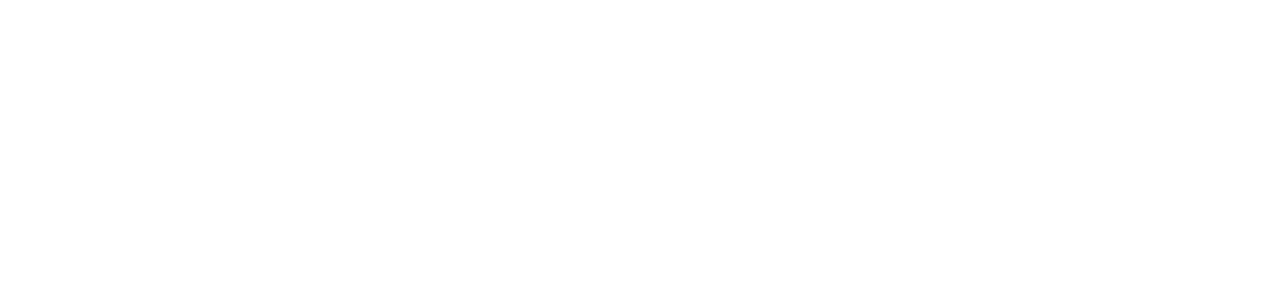
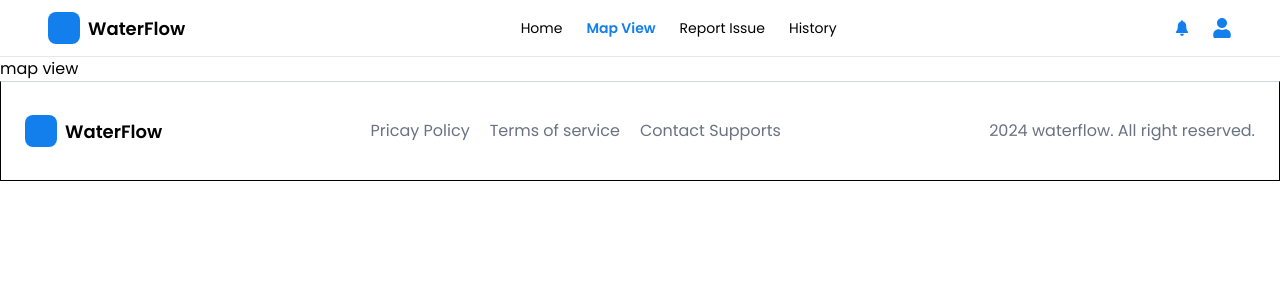
Before and after one commit to Salahudeen-femi1/waterFlow, a React (Vite) app: page /map-view in a window 1280 px wide. Before the commit this address had no page. Shown: the top 300 px of the page. Built offline with nearby package versions, Linux system fonts and the light colour scheme.

Commit message:
update on water card

```diff
--- a/src/App.tsx
+++ b/src/App.tsx
@@ -3,6 +3,9 @@
 import MainLayout from './Layout/MainLayout'
 import { Route, Routes } from 'react-router-dom'
 import Home from './pages/Home'
+import MapView from './pages/MapView'
+import ReportIssues from './pages/ReportIssues'
+import History from './pages/History'
 
 function App() {
   return (
@@ -15,6 +18,30 @@
           />
         }
       />
+      <Route
+        path="/map-view"
+        element={
+          <MainLayout
+          children={<MapView />}
+          />
+        }
+      />
+      <Route
+        path="/report-issue"
+        element={
+          <MainLayout
+          children={<ReportIssues />}
+          />
+        }
+      />
+      <Route
+        path="/history"
+        element={
+          <MainLayout
+          children={<History />}
+          />
+        }
+      />
 
     </Routes>
   )
--- a/src/Layout/MainLayout.tsx
+++ b/src/Layout/MainLayout.tsx
@@ -1,11 +1,12 @@
 import React from "react";
 import Topnav from "./Topnav";
+import { Link } from "react-router-dom";
 
 type LayoutProp = {
-   children: React.ReactNode;
+  children: React.ReactNode;
 }
 
-export default function MainLayout({children}: LayoutProp) {
+export default function MainLayout({ children }: LayoutProp) {
   return (
     <>
       {/* Top Navigation */}
@@ -20,6 +21,34 @@
         {children}
       </div>
 
+      <div className="bg-white border border-t-gray-300 flex items-center justify-between h-25 px-6">
+        <div className="flex items-center gap-2">
+          <span className="w-8 h-8 bg-primary rounded-lg flex items-center justify-center">
+            {/* <Image /> */}
+          </span>
+          <p className="font-semibold text-[18px] text-black">WaterFlow</p>
+        </div>
+
+        <>
+          <ul className="flex gap-5 text-gray-500">
+            <li className=" hover:text-primary">
+              <Link>Pricay Policy</Link>
+            </li>
+            <li className=" hover:text-primary">
+              <Link>Terms of service</Link>
+            </li>
+            <li className=" hover:text-primary">
+              <Link>Contact Supports</Link>
+            </li>
+
+          </ul>
+
+        </>
+
+        <p className="text-gray-500">2024 waterflow. All right reserved.</p>
+
+      </div>
+
     </>
   );
 }
--- a/src/Layout/Topnav.tsx
+++ b/src/Layout/Topnav.tsx
@@ -24,7 +24,7 @@
               <NavLink
                 to={item.path}
                 className={({ isActive }) =>
-                  `text-sm transition-all duration-300 hover:font-semibold ${
+                  `text-sm transition-all duration-300 hover:font-semibold hover:text-primary ${
                     isActive ? ' text-primary font-semibold' : 'text-black'
                   }`
                 }
--- /dev/null
+++ b/src/pages/History.tsx
@@ -0,0 +1,9 @@
+import React from 'react'
+
+export default function History() {
+  return (
+    <div>
+      History
+    </div>
+  )
+}
--- /dev/null
+++ b/src/pages/MapView.tsx
@@ -0,0 +1,9 @@
+import React from 'react'
+
+export default function MapView() {
+  return (
+    <div>
+      map view
+    </div>
+  )
+}
--- /dev/null
+++ b/src/pages/ReportIssues.tsx
@@ -0,0 +1,9 @@
+import React from 'react'
+
+export default function ReportIssues() {
+  return (
+    <div>
+      Report issues
+    </div>
+  )
+}
```
